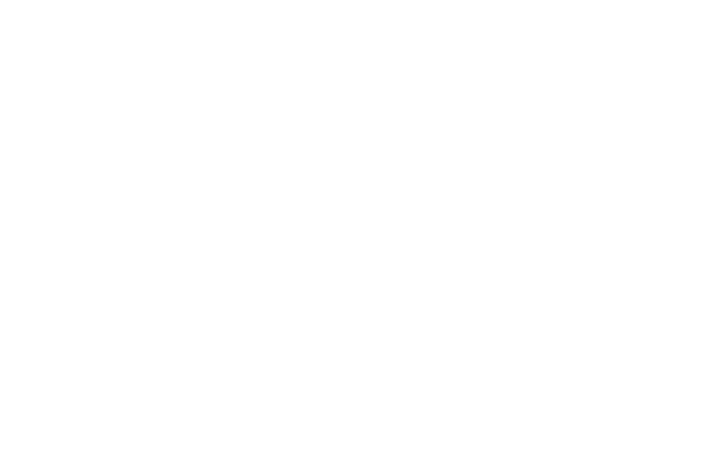
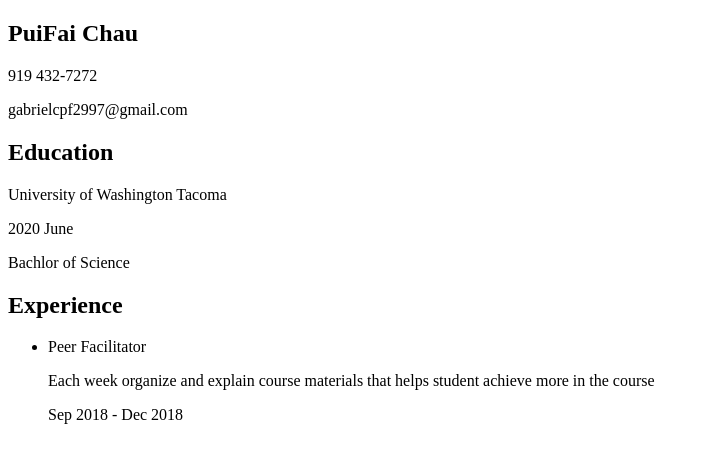
Before and after one commit to gabecpf97/cv-project, a React (Create React App) app: page / in a window 1280 px wide. Shown: the top 462 px of the page, without its empty margins (0-709 px from the left). Built offline with nearby package versions, Linux system fonts and the light colour scheme; the HTML template or start-up script is replaced by a standard one.

Commit message:
create base content for each part of the page

```diff
--- a/package.json
+++ b/package.json
@@ -9,6 +9,7 @@
     "react": "^17.0.2",
     "react-dom": "^17.0.2",
     "react-scripts": "4.0.3",
+    "uniqid": "^5.4.0",
     "web-vitals": "^1.1.2"
   },
   "scripts": {
--- a/src/component/Education.js
+++ b/src/component/Education.js
@@ -3,12 +3,25 @@
 class Education extends Component {
     constructor() {
         super();
+
+        this.state = {
+            schoolName: 'University of Washington Tacoma',
+            gradYear: '2020 June',
+            degree: 'Bachlor of Science',
+            marjor: 'Computer Science',
+        }
     }
 
     render() {
+        const {schoolName, gradYear, degree, major} = this.state;
+
         return (
-            <div className="education">
-
+            <div className="education_div">
+                <h2 className="education">Education</h2>
+                <p className="schoolName">{schoolName}</p>
+                <p className="gradYear">{gradYear}</p>
+                <p className="degree">{degree}</p>
+                <p className="major">{major}</p>
             </div>
         );
     };
--- a/src/component/GeneralInfo.js
+++ b/src/component/GeneralInfo.js
@@ -3,12 +3,26 @@
 class GeneralInfo extends Component {
     constructor() {
         super();
-    }
+
+        this.state = {
+            name: 'PuiFai Chau',
+            phone: '919 432-7272',
+            email: 'gabrielcpf2997@gmail.com',
+        }
+    };
+
+    onClick = (e) => {
+
+    };
 
     render() {
+        const {name, phone, email} = this.state;
+
         return (
             <div className="general">
-
+                <h2 className="myName">{name}</h2>
+                <p className="myPhone">{phone}</p>
+                <p className="myEmail">{email}</p>
             </div>
         );
     };
--- a/src/component/PracticalExperience.js
+++ b/src/component/PracticalExperience.js
@@ -1,17 +1,44 @@
 import React, {Component} from "react";
+import uniqid from "uniqid";
 
-class practicalExperience extends Component {
+class PracticalExperience extends Component {
     constructor() {
         super();
+
+        this.state = {
+            experiences: [{
+                name: 'Peer Facilitator',
+                description: 'Each week organize and explain course materials that helps student achieve more in the course',
+                duration: 'Sep 2018 - Dec 2018',
+                id: uniqid(),
+            }],
+        }
     }
 
     render() {
+        // this.state.experiences.concat({
+        //     name: 'Peer Facilitator',
+        //     description: 'Each week organize and explain course materials that helps student achieve more in the course',
+        //     duration: 'Sep 2018 - Dec 2018',
+        // });
         return (
             <div className="practical">
-
+                <h2  className="experience">Experience</h2>
+                <ul>
+                    {this.state.experiences.map((experience) => {
+                        const {name, description, duration, id} = experience;
+                        return (
+                            <li className="job" key={id}>
+                                <p className="jobName">{name}</p>
+                                <p className="description">{description}</p>
+                                <p className="duration">{duration}</p>
+                            </li>
+                        );
+                    })}
+                </ul>
             </div>
         );
     };
 }
 
-export default practicalExperience;
+export default PracticalExperience;
```
Also changed, not shown: 1 other file (tests, documents, lock files or other folders).
